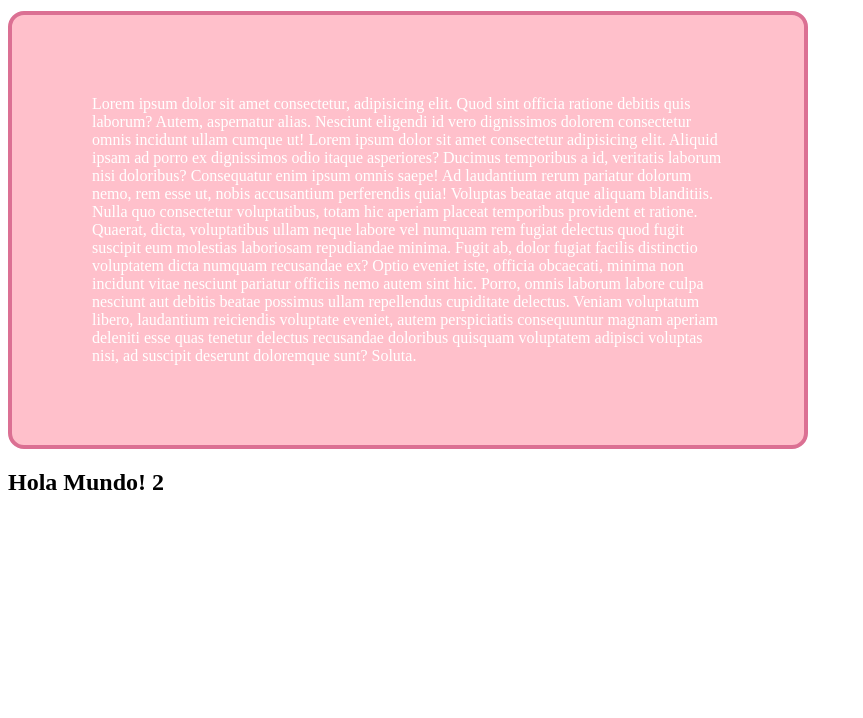
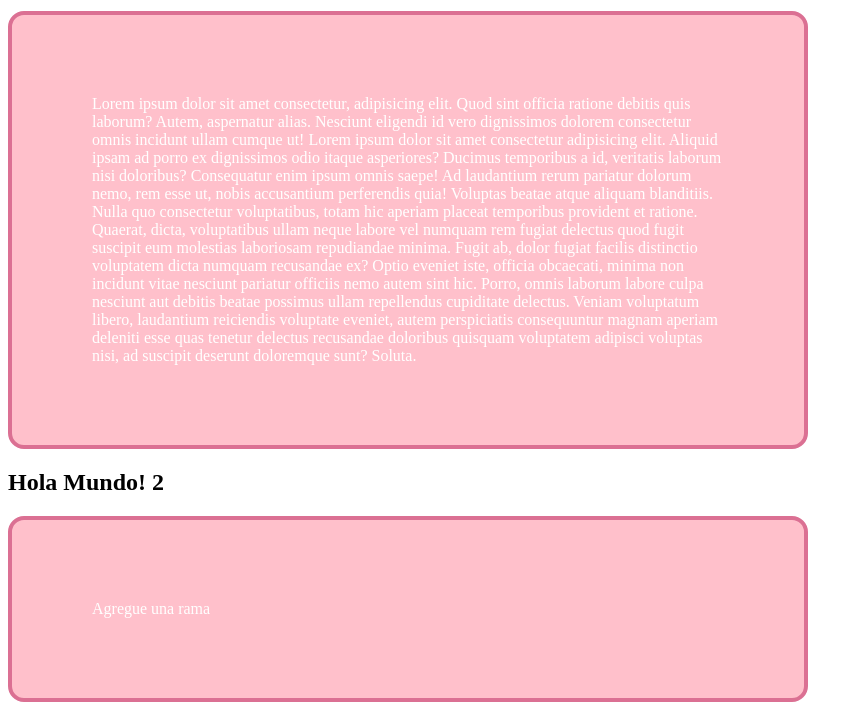
Before and after one commit to camilamercado95/mi_repo_2, a plain HTML site: page index.html in a window 1280 px wide. Shown: the part 90-808 px from the top of the page, without its empty margins (0-863 px from the left). Drawn offline with Linux system fonts and the light colour scheme.

Commit message:
Rama commit 1

```diff
--- a/index.html
+++ b/index.html
@@ -17,6 +17,8 @@
         Veniam voluptatum libero, laudantium reiciendis voluptate eveniet, autem perspiciatis consequuntur magnam aperiam deleniti esse quas tenetur delectus recusandae doloribus quisquam voluptatem adipisci voluptas nisi, ad suscipit deserunt doloremque sunt? Soluta.
     </p>
 
-    <h2>Hola Mundo! 2</h2>
+    <h2>Hola Mundo! 2 </h2>
+
+    <p>Agregue una rama</p>
 </body>
 </html>
```
